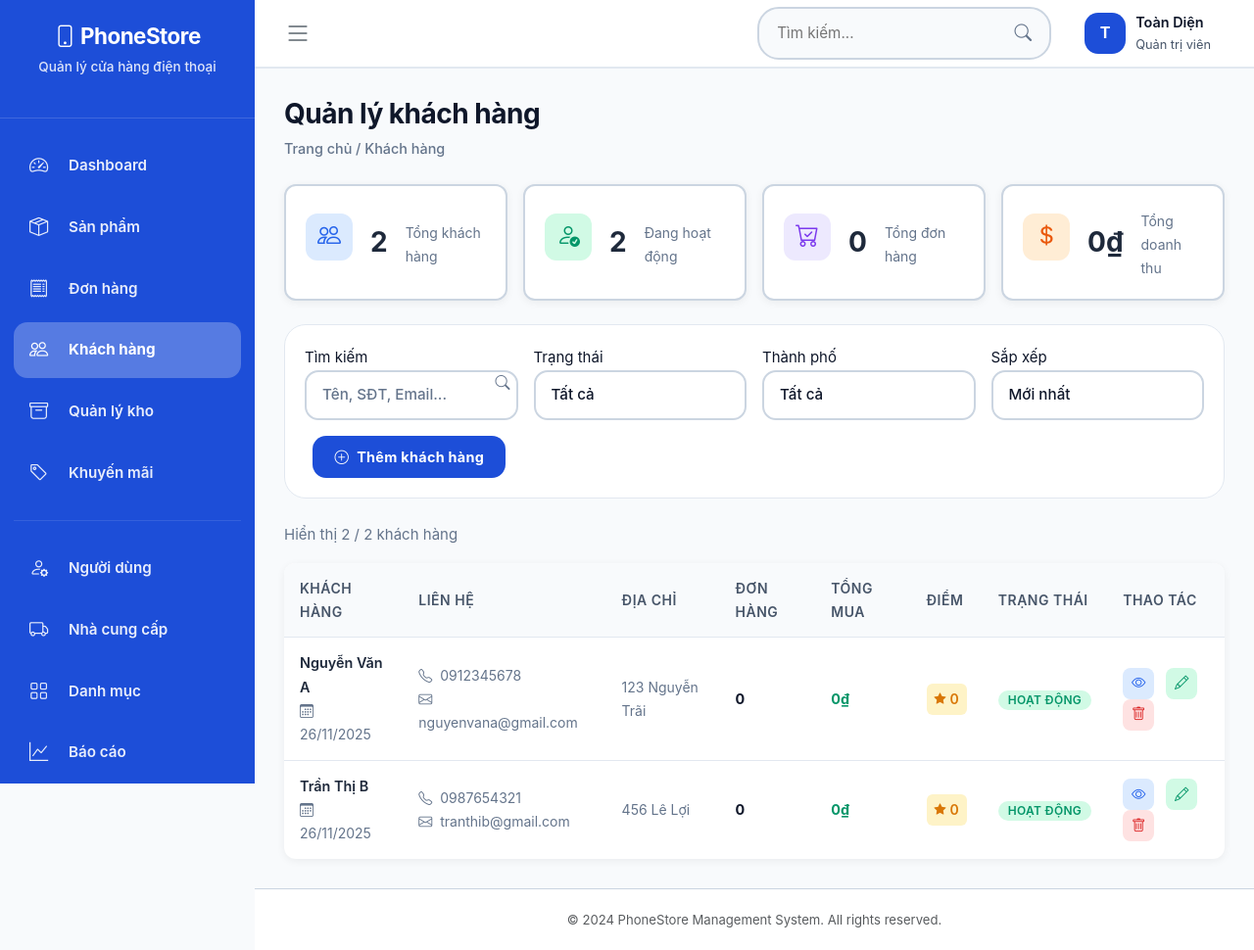
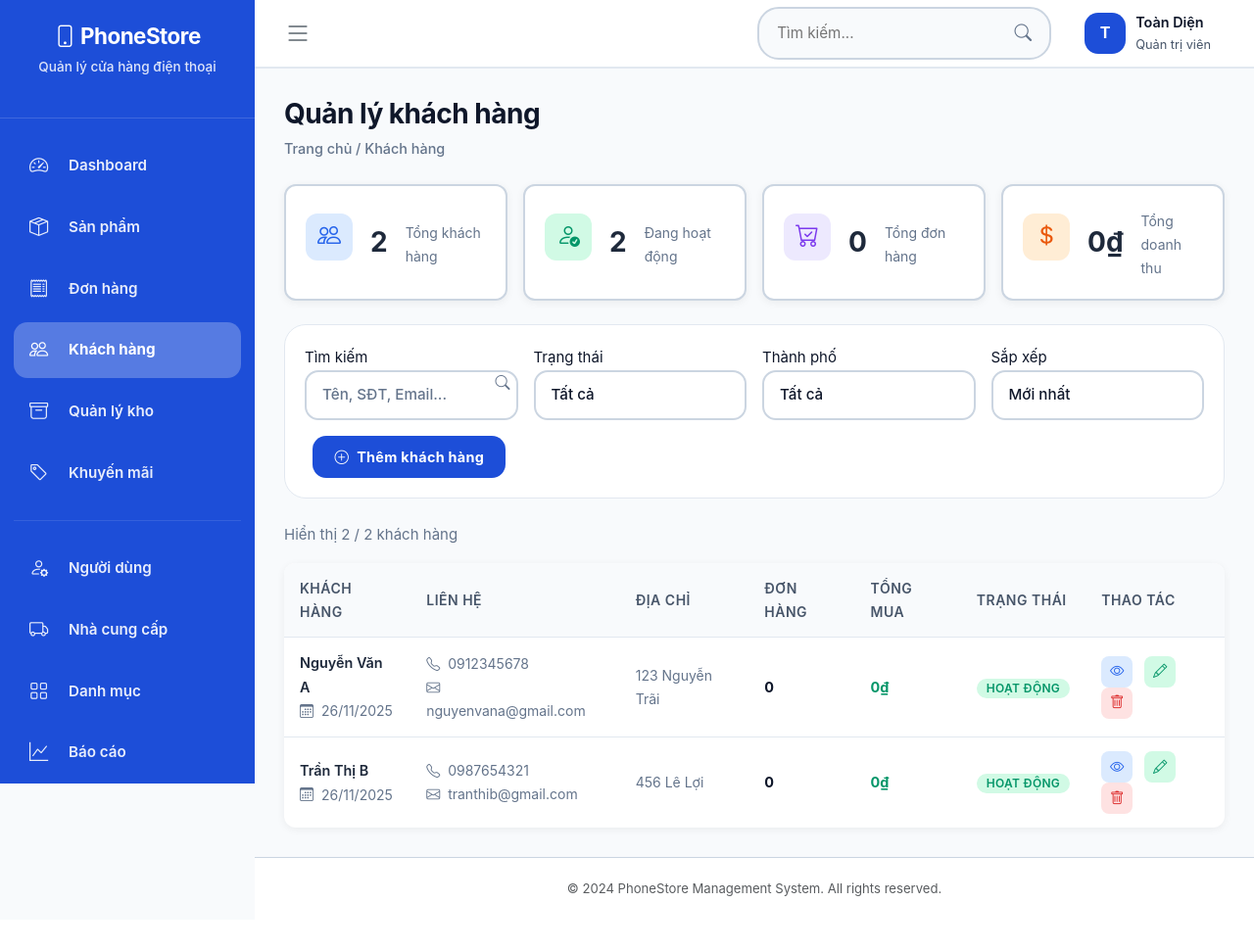
Before and after one commit to phuvinh04/Web_QLDT, a PHP site: page /pages/customers.php in a window 1280 px wide. Shown: the whole page at 98% size. After the commit the page ends 915 px from the top, so only its background shows below. Run offline with PHP 8.4, Linux system fonts and the light colour scheme; a user stored in the database is signed in; data comes from the database, SQL or seed files in the repository.

Commit message:
refactor(customers): Remove loyalty points column from customer table

```diff
--- a/pages/customers.php
+++ b/pages/customers.php
@@ -291,7 +291,6 @@ $filterParams = ['status' => $statusFilter, 'city' => $cityFilter, 'sort' => $so
               <th>Địa chỉ</th>
               <th>Đơn hàng</th>
               <th>Tổng mua</th>
-              <th>Điểm</th>
               <th>Trạng thái</th>
               <th>Thao tác</th>
             </tr>
@@ -323,9 +322,6 @@ $filterParams = ['status' => $statusFilter, 'city' => $cityFilter, 'sort' => $so
               </td>
               <td><strong><?php echo $customer['purchase_count']; ?></strong></td>
               <td><strong style="color: #059669;"><?php echo number_format($customer['total_purchases'], 0, ',', '.'); ?>₫</strong></td>
-              <td>
-                <span class="loyalty-points"><i class="bi bi-star-fill"></i> <?php echo number_format($customer['loyalty_points']); ?></span>
-              </td>
               <td>
                 <span class="badge <?php echo $customer['status'] === 'active' ? 'badge-success' : 'badge-danger'; ?>">
                   <?php echo $customer['status'] === 'active' ? 'Hoạt động' : 'Ngừng HĐ'; ?>
```
